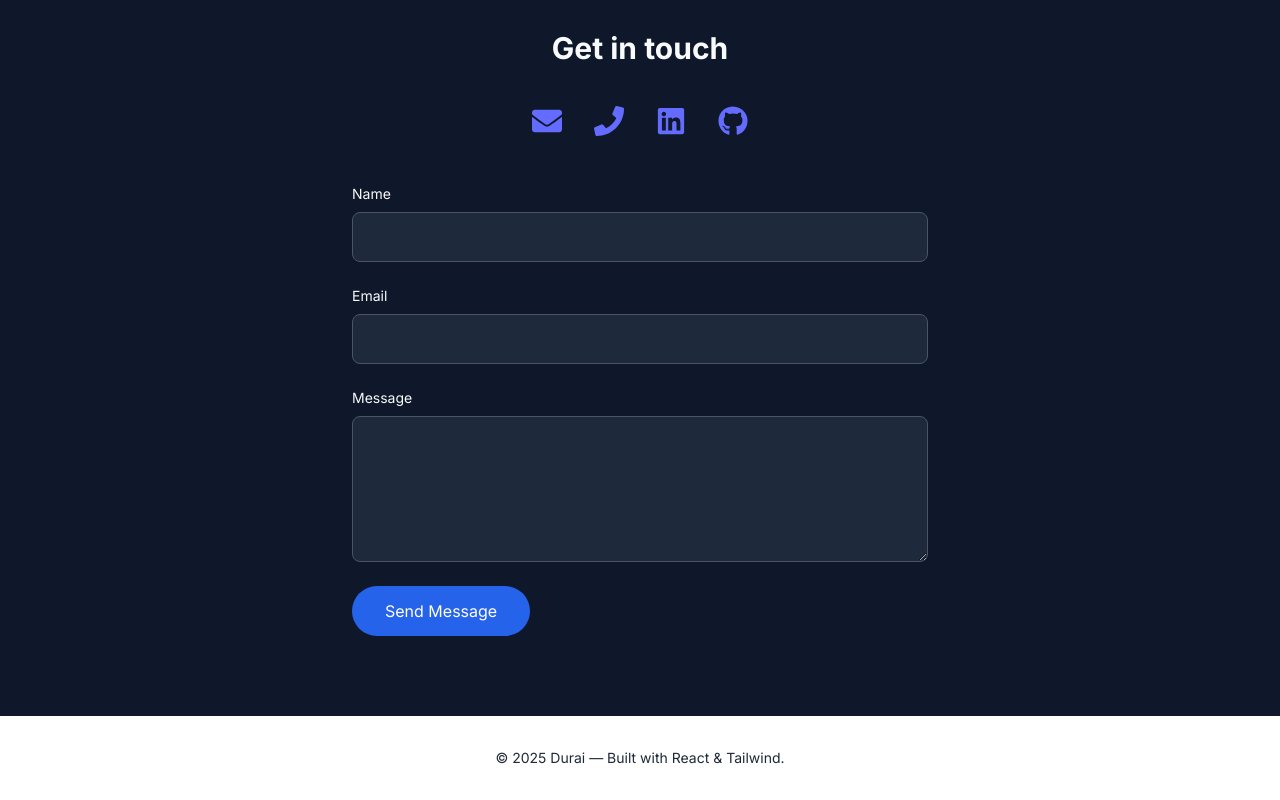
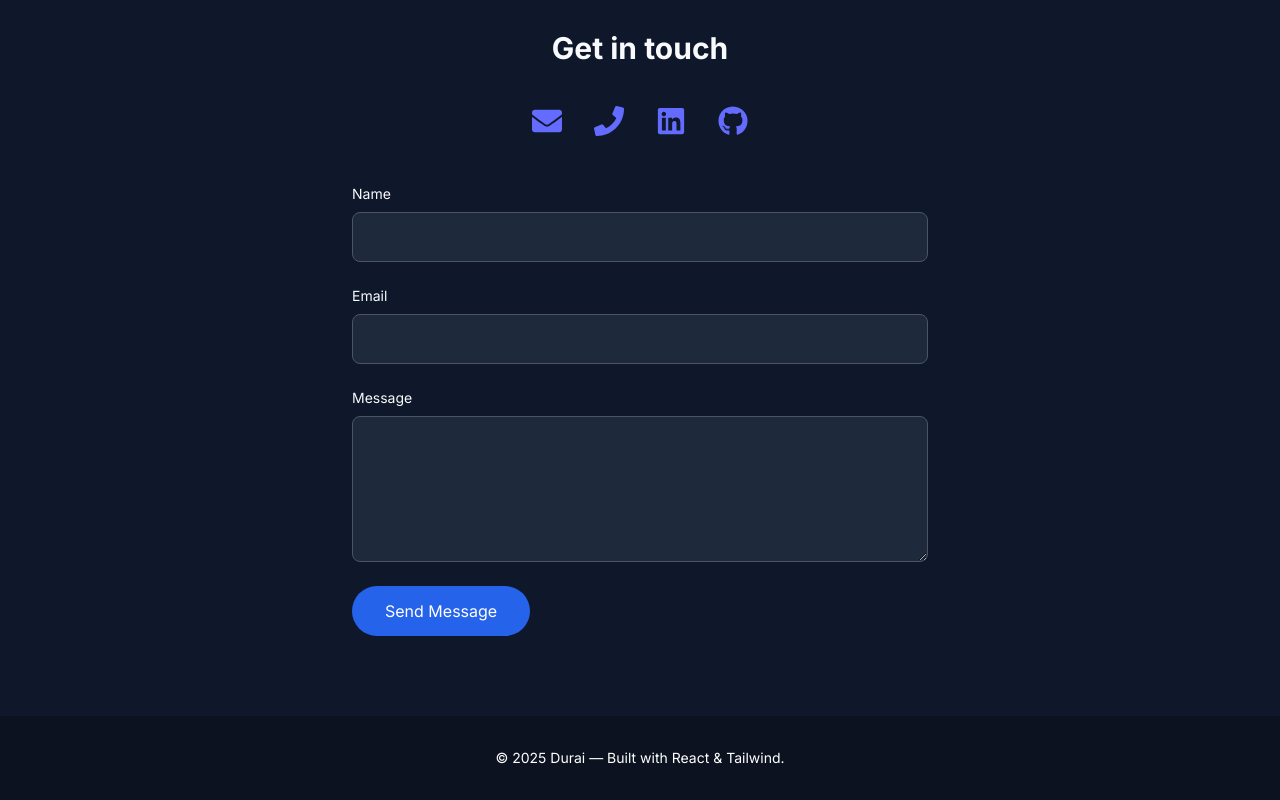
Before and after one commit to sankardurai17/my-portfolio, a React (Vite) app: page / in a window 1280 px wide. Shown: the part 1922-2722 px from the top of the page. Built offline with nearby package versions, Linux system fonts and the light colour scheme.

Commit message:
footer style update

```diff
--- a/src/components/Footer.tsx
+++ b/src/components/Footer.tsx
@@ -1,6 +1,6 @@
 export default function Footer() {
     return (
-      <footer className="py-8 text-center text-sm text-gray-800 ">
+      <footer className="py-8 text-center text-sm bg-[#0c1220] text-white ">
         © {new Date().getFullYear()} Durai — Built with React & Tailwind.
       </footer>
     );
```
